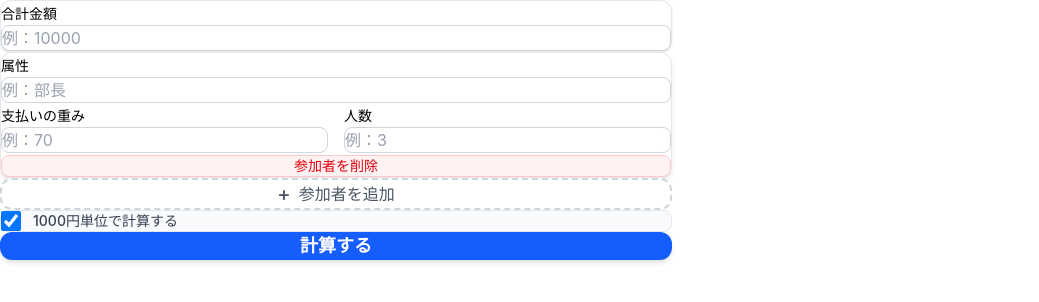
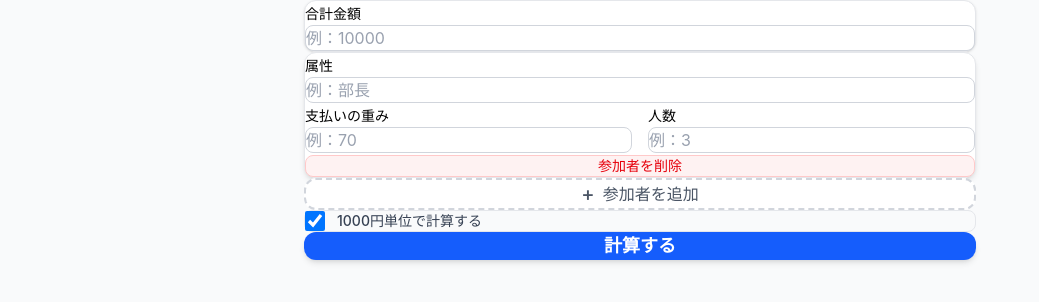
Before and after one commit to netakiryosuke/boss-pays-more, a Next.js app: page / in a window 1280 px wide. Shown: the top 302 px of the page, without its empty margins (0-1039 px from the left). Built offline with nearby package versions, Linux system fonts and the light colour scheme.

Commit message:
Update main layout styling for improved UI presentation

```diff
--- a/src/app/page.tsx
+++ b/src/app/page.tsx
@@ -10,7 +10,7 @@ export default function Home() {
   const [difference, setDifference] = useState<number>(0);
 
   return (
-    <main>
+    <main className="min-h-screen bg-gray-50 py-8 flex justify-center">
       <InputForm
         setResults={setResults}
         setDifference={setDifference}
```
